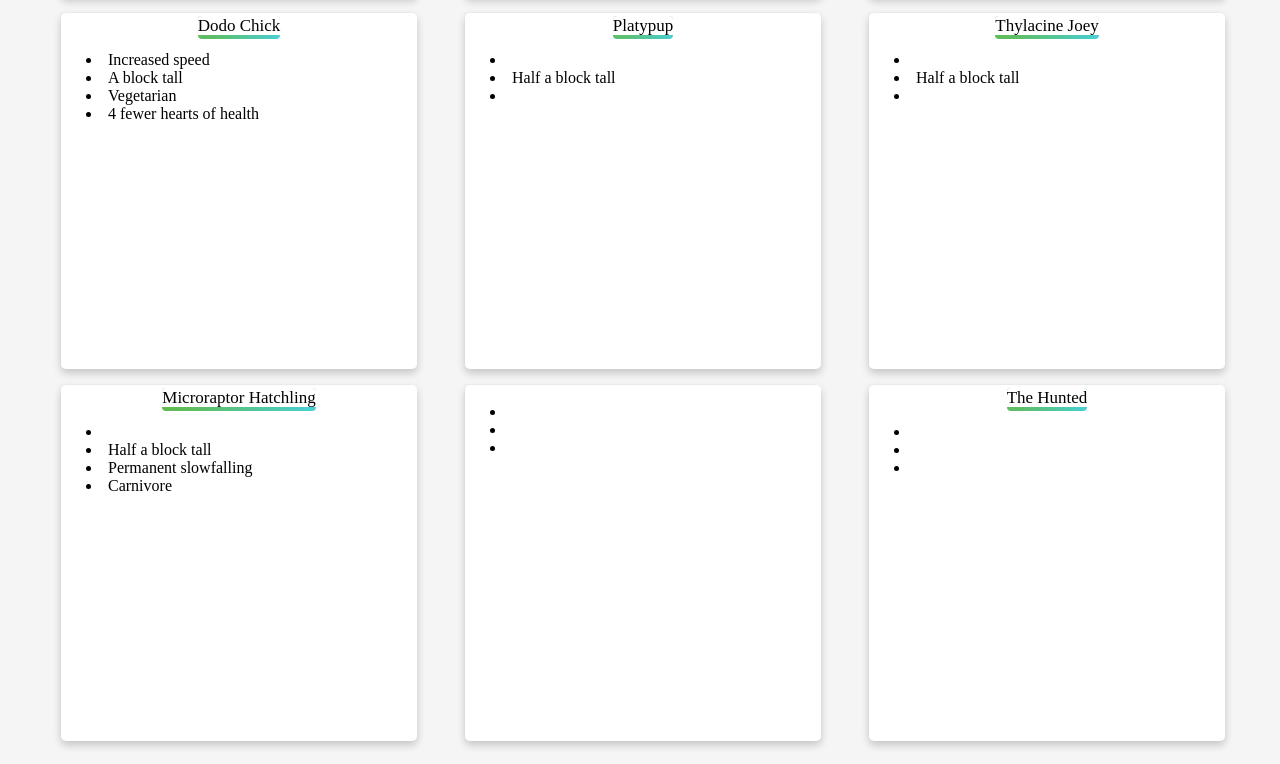
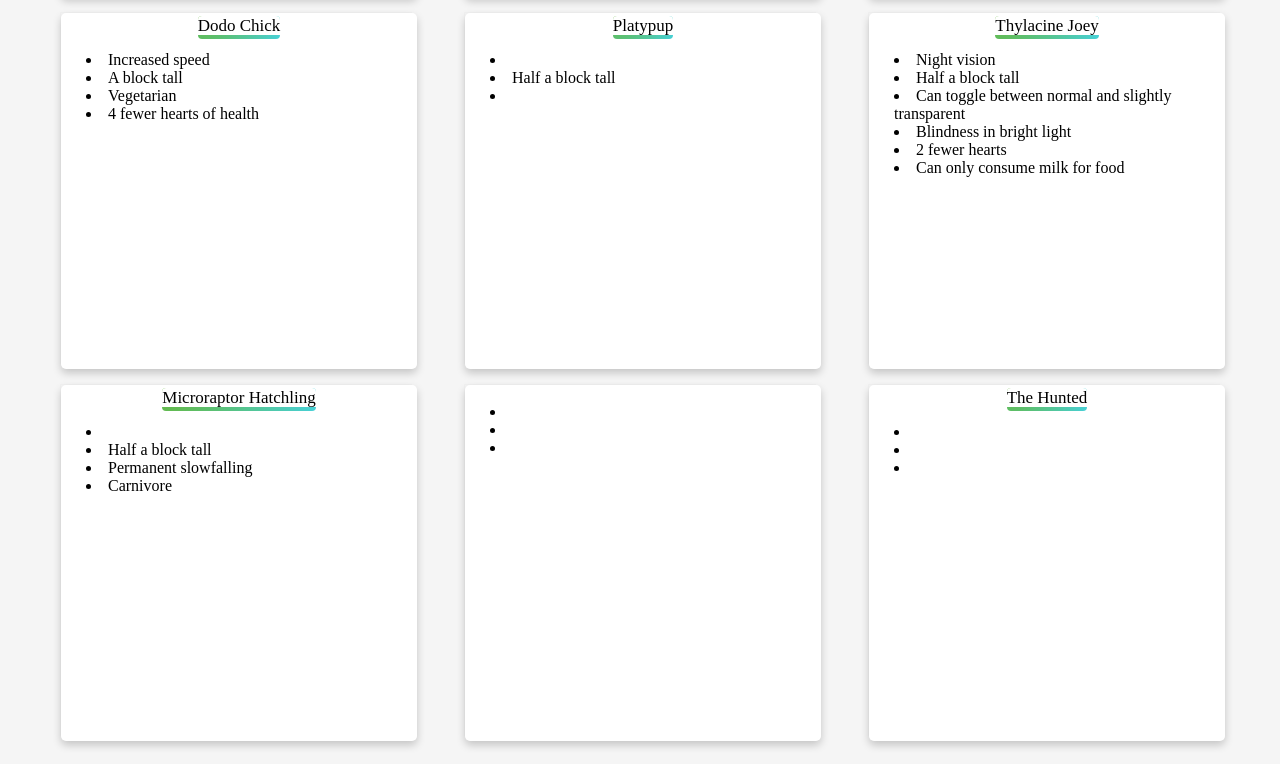
Before and after one commit to synfy/metamorphosis-raf, a plain HTML site: page docs/index.html in a window 1280 px wide. Shown: the part 1910-2674 px from the top of the page. Drawn offline with Linux system fonts and the light colour scheme.

Commit message:
Finishing thylacine

```diff
--- a/docs/index.html
+++ b/docs/index.html
@@ -389,6 +389,7 @@
                   <li class="positive"></li>
                   <li class="neutral">A block and a half tall</li>
                   <li class="negative"></li>
+                  <li class="negative">Can only consume milk for food</li>
                 </ul>
               </div>
             </div>
@@ -403,9 +404,12 @@
               <span class="originName">Thylacine Joey</span>
               <div style="text-align: left;">
                 <ul>
-                  <li class="positive"></li>
+                  <li class="positive">Night vision</li>
                   <li class="neutral">Half a block tall</li>
-                  <li class="negative"></li>
+                  <li class="neutral">Can toggle between normal and slightly transparent</li>
+                  <li class="negative">Blindness in bright light</li>
+                  <li class="negative">2 fewer hearts</li>
+                  <li class="negative">Can only consume milk for food</li>
                 </ul>
               </div>
             </div>
@@ -413,9 +417,12 @@
               <span class="originName">Thylacine</span>
               <div style="text-align: left;">
                 <ul>
-                  <li class="positive"></li>
+                  <li class="positive">Night vision</li>
+                  <li class="positive">Walks silently</li>
                   <li class="neutral">A block and a half tall</li>
-                  <li class="negative"></li>
+                  <li class="neutral">Can toggle between normal and slightly transparent</li>
+                  <li class="negative">Blindness in bright light</li>
+                  <li class="negative">Carnivorous</li>
                 </ul>
               </div>
             </div>
@@ -441,10 +448,11 @@
               <span class="originName">Microraptor</span>
               <div style="text-align: left;">
                 <ul>
-                  <li class="positive"></li>
+                  <li class="positive">Elytra</li>
                   <li class="neutral">One block tall</li>
                   <li class="neutral">Permanent slowfalling</li>
                   <li class="negative">Carnivore</li>
+                  <li class="negative">Slowness on the ground</li>
                 </ul>
               </div>
             </div>
```
